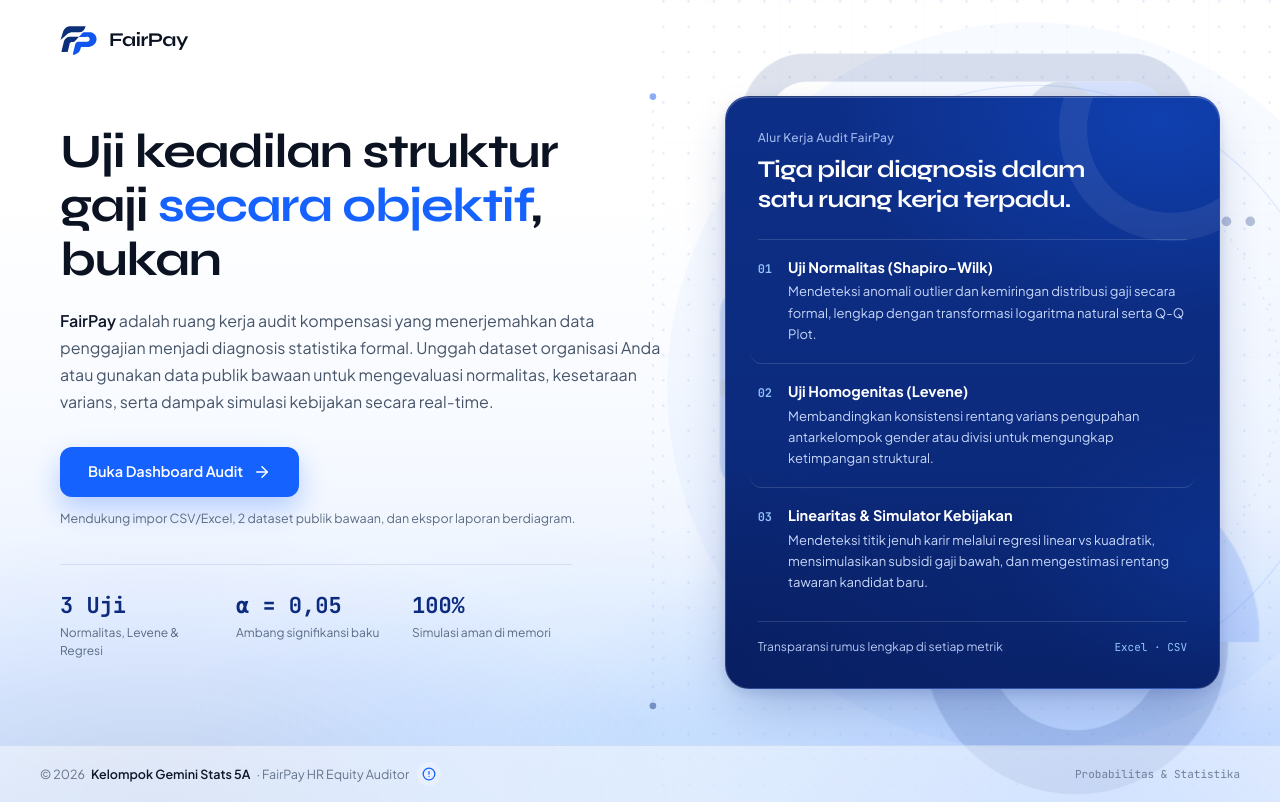
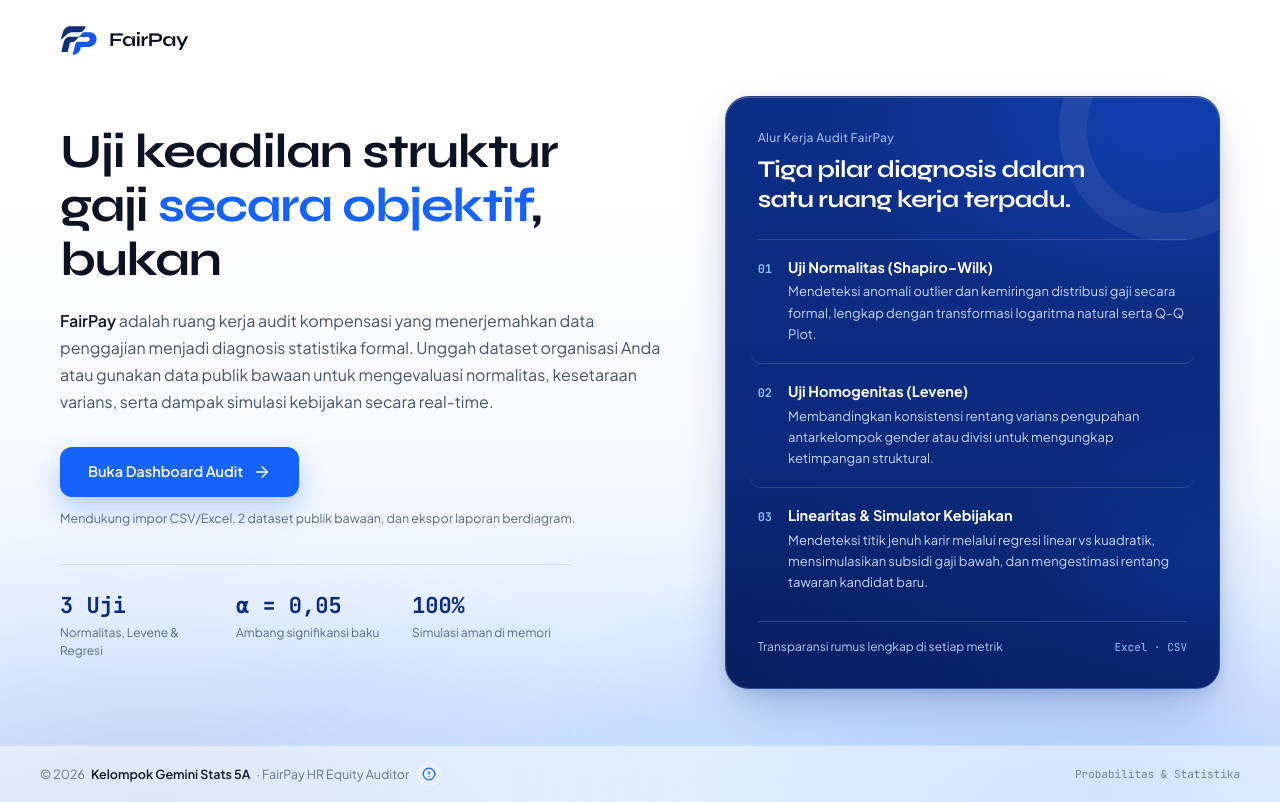
Before and after one commit to DwiKautsar/fairpay-lab, a React (Vite) app: page / in a window 1280 px wide. Built offline with nearby package versions, Linux system fonts and the light colour scheme.

Commit message:
refactor(ui): remove geometric pattern from WelcomeScreen
Clean up the codebase by removing the complex inline SVG background components from the WelcomeScreen to improve maintainability and performance.

```diff
--- a/src/components/WelcomeScreen.tsx
+++ b/src/components/WelcomeScreen.tsx
@@ -39,128 +39,6 @@ export function WelcomeScreen({ isReady = true, onEnterDashboard }: WelcomeScree
       transition={{ duration: 0.38, ease: [0.22, 1, 0.36, 1] }}
       className="fairpay-welcome-bg relative flex min-h-screen flex-col overflow-x-clip text-[#0F172A]"
     >
-      {/* Bespoke FairPay Geometric Brand Pattern (Adapted from uploaded 16:9 SVG with transparent masked cutouts) */}
-      <div
-        aria-hidden="true"
-        className="pointer-events-none absolute inset-0 overflow-hidden select-none"
-      >
-        <svg
-          xmlns="http://www.w3.org/2000/svg"
-          viewBox="0 0 1920 1080"
-          preserveAspectRatio="xMaxYMid slice"
-          className="h-full w-full"
-          fill="none"
-        >
-          <defs>
-            <pattern id="fpWelcomeDotGrid" width="34" height="34" patternUnits="userSpaceOnUse">
-              <circle cx="2" cy="2" r="1.65" fill="#94B3E8" opacity="0.52" />
-            </pattern>
-            <pattern id="fpWelcomeFineGrid" width="96" height="96" patternUnits="userSpaceOnUse">
-              <path d="M96 0H0V96" fill="none" stroke="#B6CCEE" strokeWidth="1" opacity="0.38" />
-            </pattern>
-            <clipPath id="fpWelcomeRightField">
-              <path d="M1050 0H1920V1080H1050Z" />
-            </clipPath>
-            {/* True transparent cutouts so the top-white to bottom-blue gradient flows cleanly through every aperture */}
-            <mask id="fpCapsuleCutout">
-              <rect x="0" y="0" width="610" height="174" fill="white" />
-              <rect x="38" y="38" width="534" height="98" rx="49" fill="black" />
-              <path d="M430 38H523C550 38 572 60 572 87S550 136 523 136H430Z" fill="white" />
-              <circle cx="430" cy="87" r="49" fill="white" />
-              <circle cx="430" cy="87" r="24" fill="black" />
-            </mask>
-            <mask id="fpChannelCutout">
-              <rect x="0" y="0" width="309" height="264" fill="white" />
-              <rect x="54" y="98" width="255" height="68" rx="34" fill="black" />
-              <circle cx="54" cy="132" r="34" fill="white" />
-              <circle cx="54" cy="132" r="13" fill="black" />
-            </mask>
-            <mask id="fpBottomRingCutout">
-              <rect x="1380" y="600" width="540" height="480" fill="white" />
-              <circle cx="1645" cy="864" r="119" fill="black" />
-            </mask>
-          </defs>
-
-          {/* Right-side Architectural Field */}
-          <g clipPath="url(#fpWelcomeRightField)">
-            {/* Subtle Halo Circle + Concentric Guides + Micro Grid */}
-            <circle cx="1585" cy="520" r="490" fill="#1562FF" fillOpacity="0.032" />
-            <circle cx="1590" cy="520" r="405" stroke="#1562FF" strokeOpacity="0.1" strokeWidth="1.8" />
-            <circle
-              cx="1590"
-              cy="520"
-              r="330"
-              stroke="#0B2F79"
-              strokeOpacity="0.09"
-              strokeWidth="1.8"
-              strokeDasharray="3 12"
-            />
-            <rect x="1080" y="0" width="840" height="1080" fill="url(#fpWelcomeDotGrid)" opacity="0.52" />
-            <rect x="1090" y="0" width="830" height="1080" fill="url(#fpWelcomeFineGrid)" opacity="0.34" />
-
-            {/* Softly Calibrated Oversized FairPay Geometric Motifs (framing top-right, right & bottom-right) */}
-            <g opacity="0.14">
-              {/* Top Horizontal Capsule with Precision Toggle Inset */}
-              <g transform="translate(1195 72)" mask="url(#fpCapsuleCutout)">
-                <rect x="0" y="0" width="610" height="174" rx="87" fill="#0B2F79" />
-                <path d="M430 38H523C550 38 572 60 572 87S550 136 523 136H430Z" fill="#1055ED" />
-                <circle cx="430" cy="87" r="49" fill="#0B2F79" />
-              </g>
-
-              {/* Central Ring & Node */}
-              <g>
-                <circle cx="1605" cy="485" r="186" stroke="#1055ED" strokeWidth="82" />
-                <circle cx="1424" cy="485" r="43" fill="#0B2F79" />
-                <path
-                  d="M1605 299A186 186 0 0 1 1791 485"
-                  stroke="#0B2F79"
-                  strokeWidth="82"
-                  strokeLinecap="butt"
-                />
-                <circle cx="1791" cy="485" r="42" fill="#0B2F79" />
-              </g>
-
-              {/* Rounded Block with Cut-Through Channel */}
-              <g transform="translate(1166 390)" mask="url(#fpChannelCutout)">
-                <path
-                  d="M0 34Q0 0 34 0H275Q309 0 309 34V230Q309 264 275 264H34Q0 264 0 230Z"
-                  fill="#1055ED"
-                />
-                <path d="M0 132H309" stroke="#0B2F79" strokeWidth="20" />
-                <circle cx="54" cy="132" r="34" fill="#0B2F79" />
-              </g>
-
-              {/* Bottom-Right Cropped Ring */}
-              <g mask="url(#fpBottomRingCutout)">
-                <circle cx="1645" cy="864" r="205" fill="#0B2F79" />
-                <path d="M1645 659A205 205 0 0 1 1850 864" stroke="#1055ED" strokeWidth="86" />
-                <circle cx="1645" cy="659" r="43" fill="#1055ED" />
-              </g>
-            </g>
-
-            {/* Analytical Alignment Node Dots */}
-            <g fill="#0B2F79" opacity="0.28">
-              <circle cx="1215" cy="312" r="6.5" />
-              <circle cx="1248" cy="312" r="6.5" />
-              <circle cx="1281" cy="312" r="6.5" />
-              <circle cx="1848" cy="298" r="6.5" />
-              <circle cx="1880" cy="298" r="6.5" />
-            </g>
-          </g>
-
-          {/* Restrained Vertical Boundary Accent separating quiet left content space from geometric motif */}
-          <path
-            d="M1076 130V950"
-            stroke="#1562FF"
-            strokeOpacity="0.14"
-            strokeWidth="1.75"
-            strokeDasharray="4 14"
-          />
-          <circle cx="1076" cy="130" r="4.5" fill="#1055ED" fillOpacity="0.48" />
-          <circle cx="1076" cy="950" r="4.5" fill="#0B2F79" fillOpacity="0.45" />
-        </svg>
-      </div>
-
       {/* Seamless Top Bar (Blends directly into top-white canvas with zero hard crop edge) */}
       <header className="relative z-10 w-full bg-transparent">
         <div className="mx-auto flex h-20 w-full max-w-[1240px] items-center justify-between gap-6 px-5 sm:px-8 lg:px-10">
```
